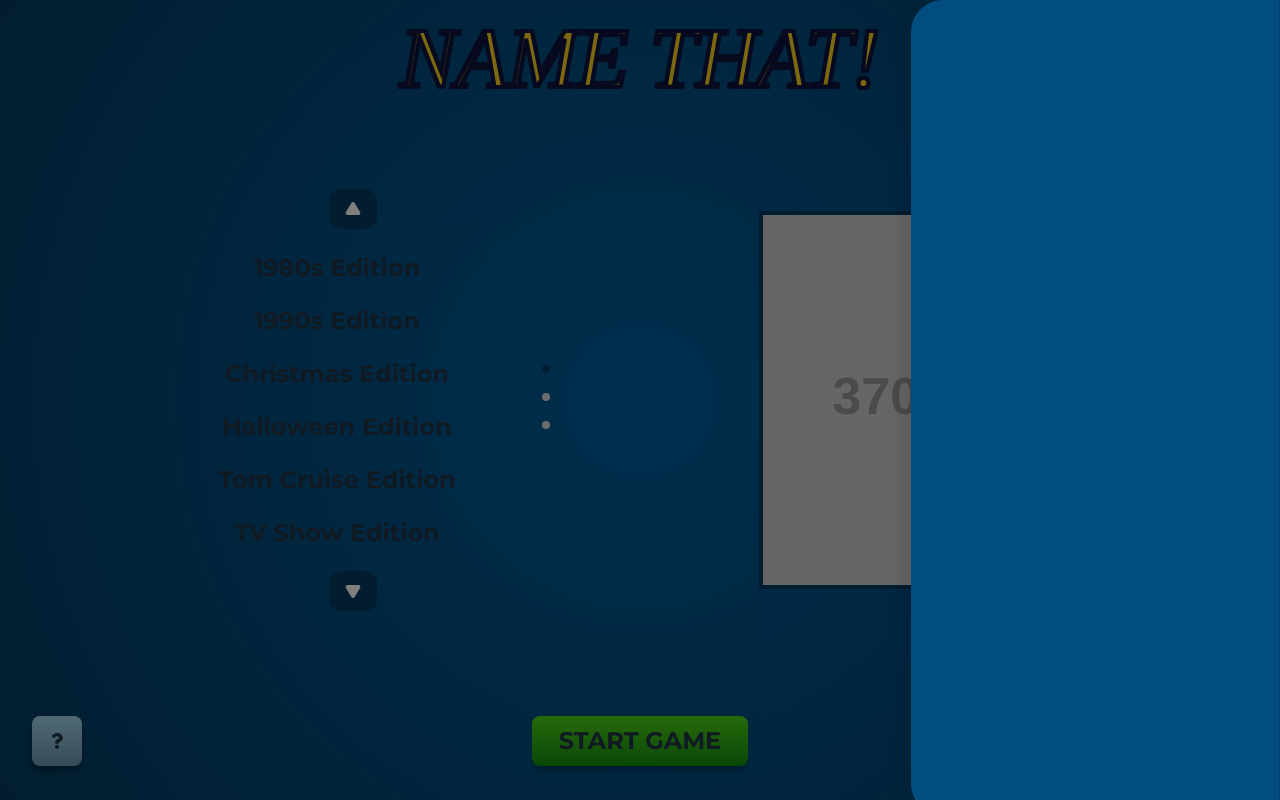
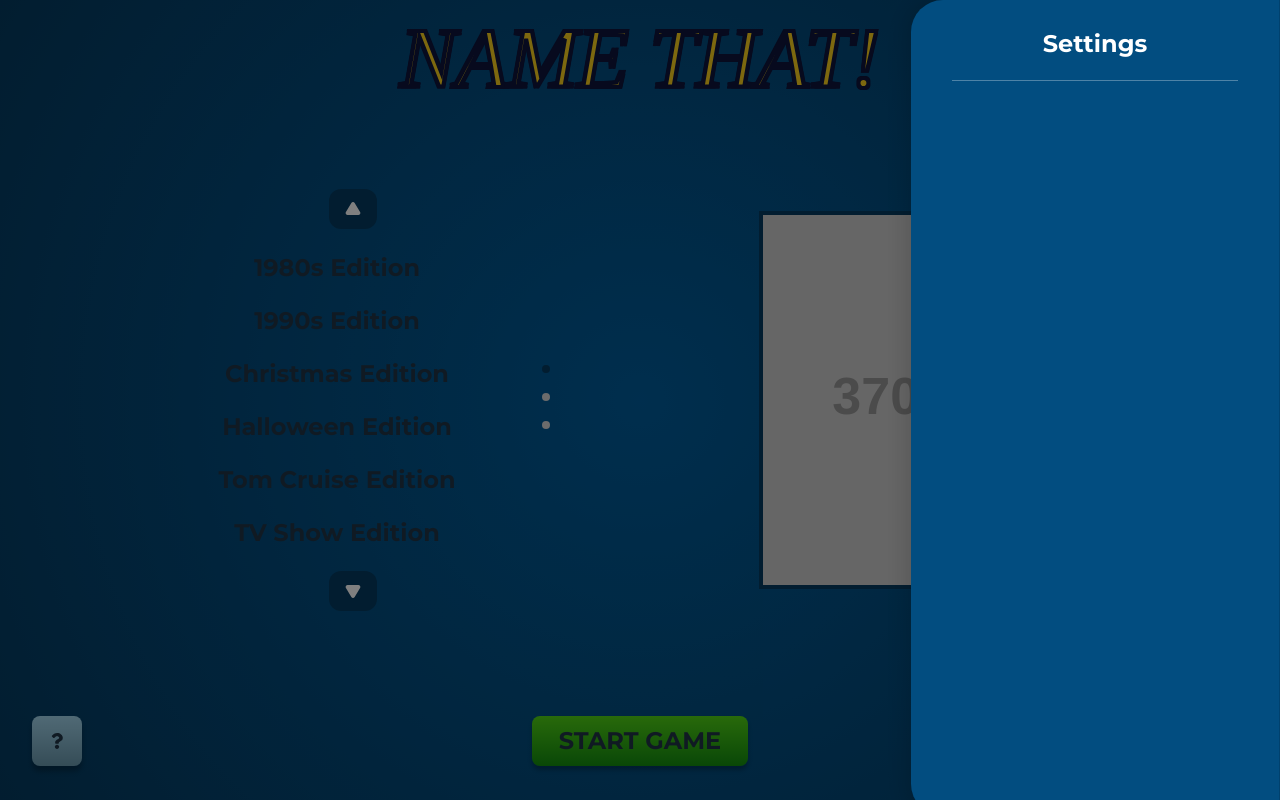
Before and after one commit to htseng2/name-that, a React (Vite) app: page / in a window 1280 px wide. Both pictures are taken after a click on the button 1222 px from the left and 741 px from the top of the page. Built offline with nearby package versions, Linux system fonts and the light colour scheme; a web font is replaced by a local one.

Commit message:
style(App): enhance settings popup with title and divider
- add .settings-popup-title class for consistent styling of the settings title
- introduce .settings-divider class to visually separate title from content
- update App.jsx to include title and divider in the settings popup structure

```diff
--- a/src/App.css
+++ b/src/App.css
@@ -377,4 +377,26 @@ button::-moz-focus-inner {
   border-right: 1px solid #00000026;
   box-shadow: -2px 2px 23.1px 2px #00000026;
   z-index: 1002;
+  align-items: center; /* center children horizontally */
 }
+
+/* Title inside the settings popup */
+.settings-popup-title {
+  font-family: "Montserrat", sans-serif;
+  font-weight: 900;
+  font-size: 24px;
+  line-height: 100%;
+  letter-spacing: 0%;
+  text-align: center;
+  vertical-align: middle;
+  text-transform: capitalize;
+  color: #ffffff;
+}
+
+/* Divider under settings title */
+.settings-divider {
+  width: 286px;
+  border-top: 1px solid #ffffff;
+  opacity: 0.3;
+  margin: 24px auto 0; /* 24px from title, centered horizontally */
+}
--- a/src/App.jsx
+++ b/src/App.jsx
@@ -112,7 +112,11 @@ function App() {
       {showSettings && (
         <div className="popup-overlay" onClick={() => setShowSettings(false)}>
           <div className="settings-popup" onClick={(e) => e.stopPropagation()}>
-            {/* Settings content goes here */}
+            <div>
+              <div className="settings-popup-title">Settings</div>
+              <div className="settings-divider" />
+              {/* Settings content goes here */}
+            </div>
           </div>
         </div>
       )}
```
